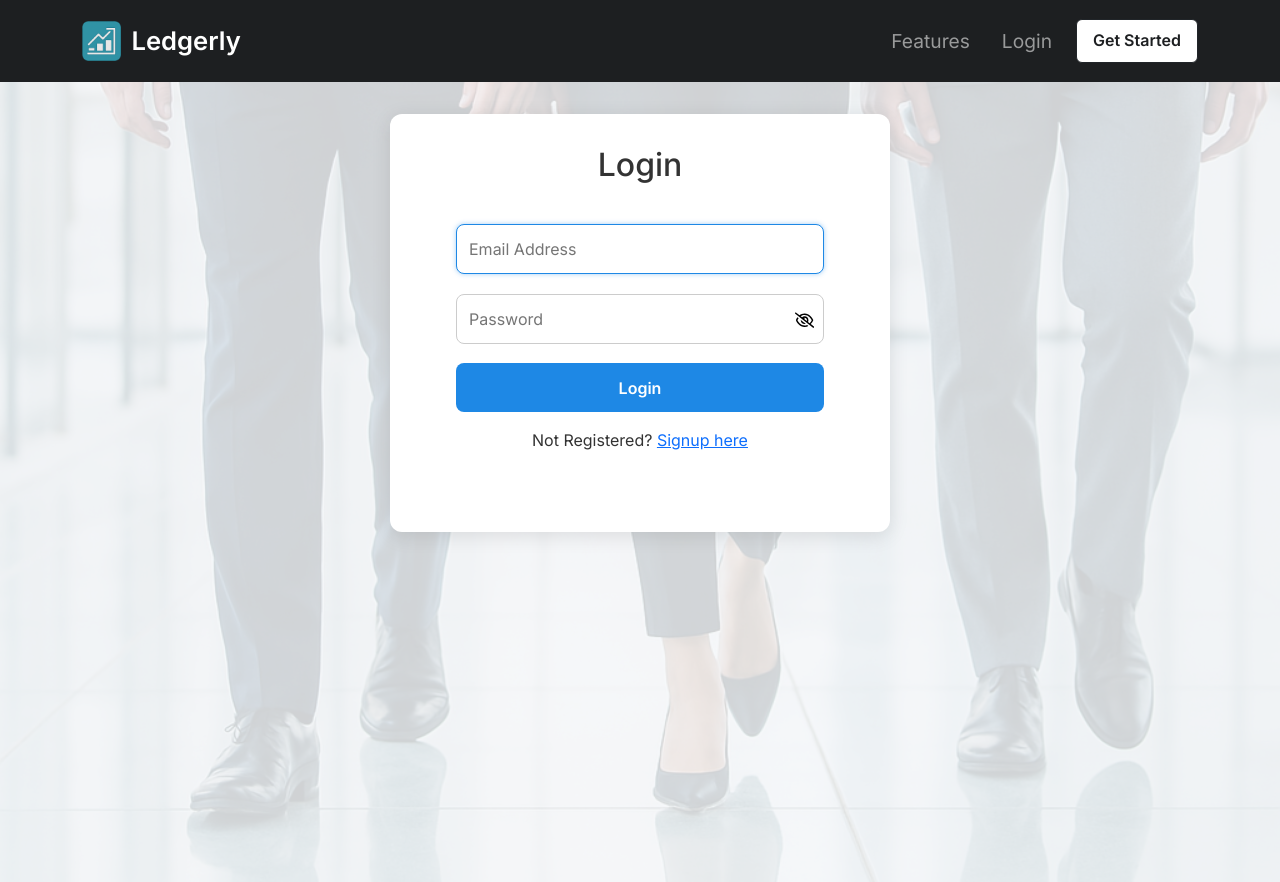
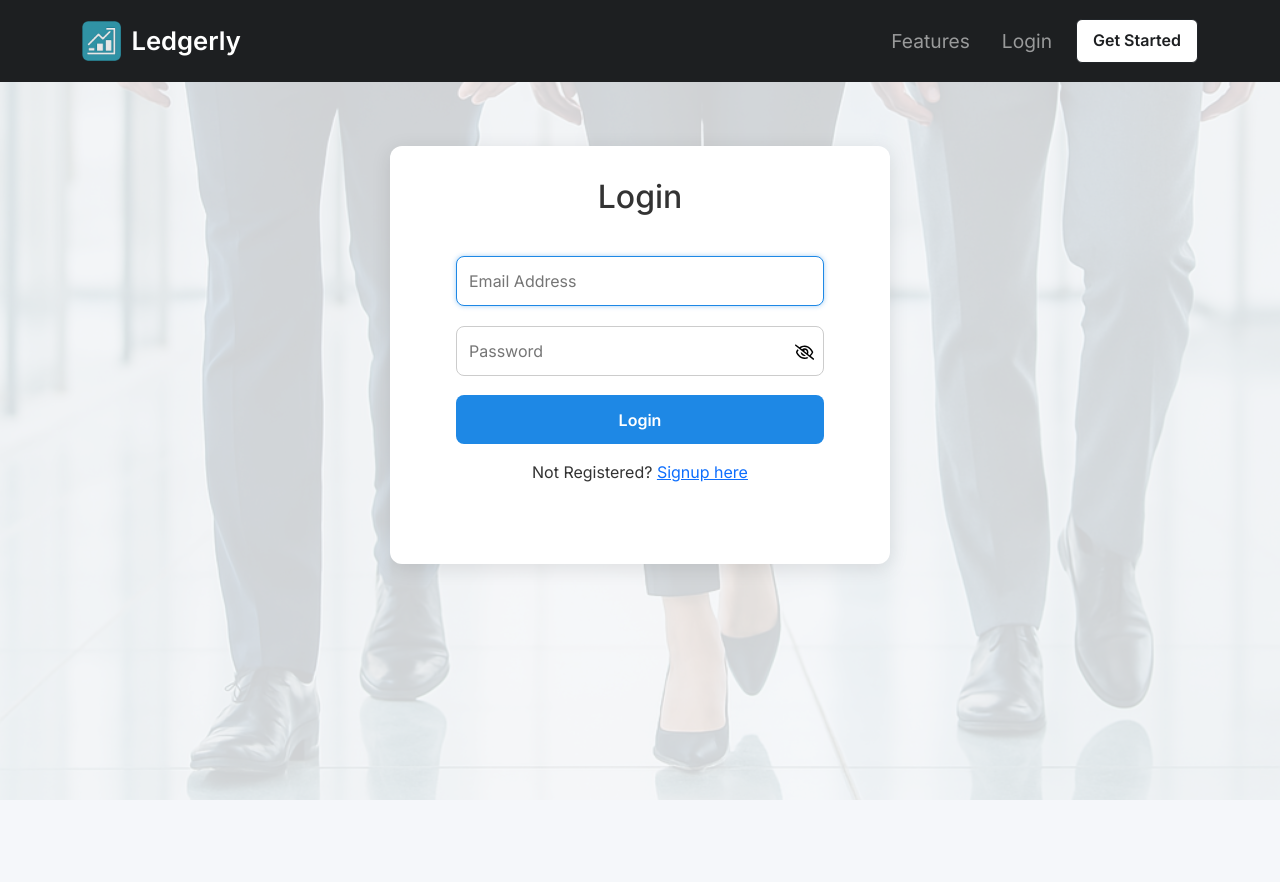
Before and after one commit to lokeshagg13/Ledgerly, a React (Create React App) app in the folder frontend/: page /login in a window 1280 px wide. After the commit the page ends 800 px from the top, so only its background shows below. Built offline with nearby package versions, Linux system fonts and the light colour scheme; no server answers.

Commit message:
[FIX] - Layout of the page to be scrollable and bg fixing

```diff
--- a/frontend/public/styles.css
+++ b/frontend/public/styles.css
@@ -5,6 +5,16 @@ body {
   margin: 0;
   padding: 0;
   color: #333;
+}
+
+html,
+body,
+#root,
+.app-wrapper {
+  height: 100%;
+  margin: 0;
+  display: flex;
+  flex-direction: column;
 }
 
 /* #region - Common styles and animation */
@@ -58,6 +68,58 @@ body {
   font-size: 0.875rem;
   font-weight: 400;
   padding: 0.25rem;
+}
+/* #endregion */
+
+/* #region - App content styles */
+.app-content {
+  flex: 1;
+  display: flex;
+  flex-direction: column;
+  overflow: hidden;
+}
+/* #endregion */
+
+/* #region - Page and Page Layout */
+.page-layout {
+  position: relative;
+  flex: 1;
+  overflow: hidden;
+  display: flex;
+  flex-direction: column;
+}
+
+.page-bg-overlay {
+  position: absolute;
+  top: 0;
+  left: 0;
+  bottom: 0;
+  right: 0;
+  background-size: cover;
+  background-position: center;
+  opacity: 0.15;
+  z-index: 1;
+  pointer-events: none;
+}
+
+.page-content-wrapper {
+  position: relative;
+  z-index: 2;
+  padding: 2rem;
+  flex: 1;
+  overflow-y: auto;
+}
+
+.page {
+  max-width: 500px;
+  margin: 2rem auto;
+  background: #ffffff;
+  padding: 2rem;
+  border-radius: 12px;
+  box-shadow: 0 4px 20px rgba(0, 0, 0, 0.1);
+  text-align: center;
+  position: relative;
+  z-index: 2;
 }
 /* #endregion */
 
@@ -234,39 +296,6 @@ body {
     opacity: 0.15;
     z-index: 1;
   }
-}
-/* #endregion */
-
-/* #region - Page and Page Layout */
-.page-layout {
-  position: relative;
-  width: 100%;
-  height: 100vh;
-  overflow: hidden;
-}
-
-.page-bg-overlay {
-  position: absolute;
-  top: 0;
-  left: 0;
-  height: 100%;
-  width: 100%;
-  background-size: cover;
-  background-position: center;
-  opacity: 0.15;
-  z-index: 1;
-}
-
-.page {
-  max-width: 500px;
-  margin: 2rem auto;
-  background: #ffffff;
-  padding: 2rem;
-  border-radius: 12px;
-  box-shadow: 0 4px 20px rgba(0, 0, 0, 0.1);
-  text-align: center;
-  position: relative;
-  z-index: 2;
 }
 /* #endregion */
 
@@ -1323,12 +1352,12 @@ body {
 /* #region - Print transactions page */
 .print-transaction-page {
   padding: 0;
-  margin: 4rem;
+  margin: 2rem;
 }
 
 @media (max-width: 596px) {
   .print-transaction-page {
-    margin: 4rem auto;
+    margin: 2rem auto;
   }
 }
 
@@ -1398,6 +1427,15 @@ body {
   align-self: flex-start;
   border: 1px solid #e5e7eb;
   background-color: #f9fafb;
+}
+
+.fetch-transaction-body-wrapper::-webkit-scrollbar {
+  height: 8px;
+}
+
+.fetch-transaction-body-wrapper::-webkit-scrollbar-thumb {
+  background-color: #cbd5e0;
+  border-radius: 10px;
 }
 
 .fetch-transaction-body {
@@ -1603,6 +1641,15 @@ body {
   border: 1px solid #e5e7eb;
   background-color: #f9fafb;
   padding: 2rem;
+}
+
+.print-transaction-form-wrapper::-webkit-scrollbar {
+  height: 8px;
+}
+
+.print-transaction-form-wrapper::-webkit-scrollbar-thumb {
+  background-color: #cbd5e0;
+  border-radius: 10px;
 }
 
 .print-transaction-form {
--- a/frontend/src/App.jsx
+++ b/frontend/src/App.jsx
@@ -16,9 +16,10 @@ import PrintTransactionPage from "./pages/print-transaction-page/PrintTransactio
 function App() {
   const { auth } = useAuth();
   return (
-    <>
+    <div className="app-wrapper">
       <NavbarComponent />
 
+      <div className="app-content">
         <Routes>
           <Route
             exact
@@ -72,7 +73,8 @@ function App() {
           {/* Invalid Paths */}
           <Route path="*" element={<Page404 />} />
         </Routes>
-    </>
+      </div>
+    </div>
   );
 }
 
--- a/frontend/src/components/ui/PageLayout.jsx
+++ b/frontend/src/components/ui/PageLayout.jsx
@@ -5,7 +5,7 @@ function PageLayout({ bgImage, children }) {
         className="page-bg-overlay"
         style={{ backgroundImage: `url(${bgImage})` }}
       ></div>
-      {children}
+      <div className="page-content-wrapper">{children}</div>
     </div>
   );
 }
```
Lines whose indentation alone changed are shown as unchanged.
